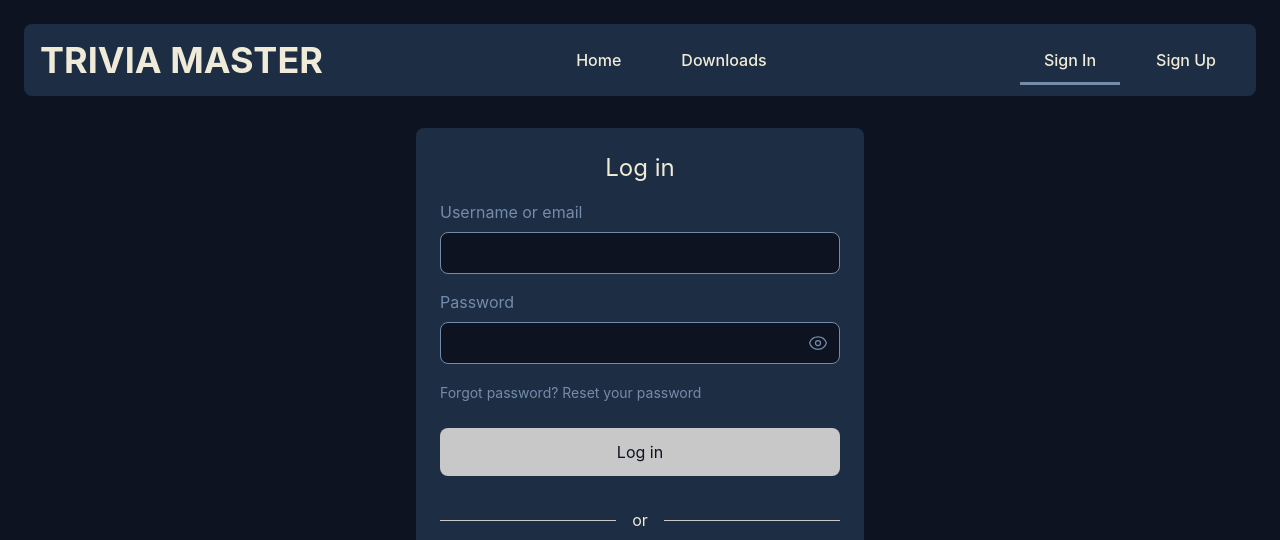
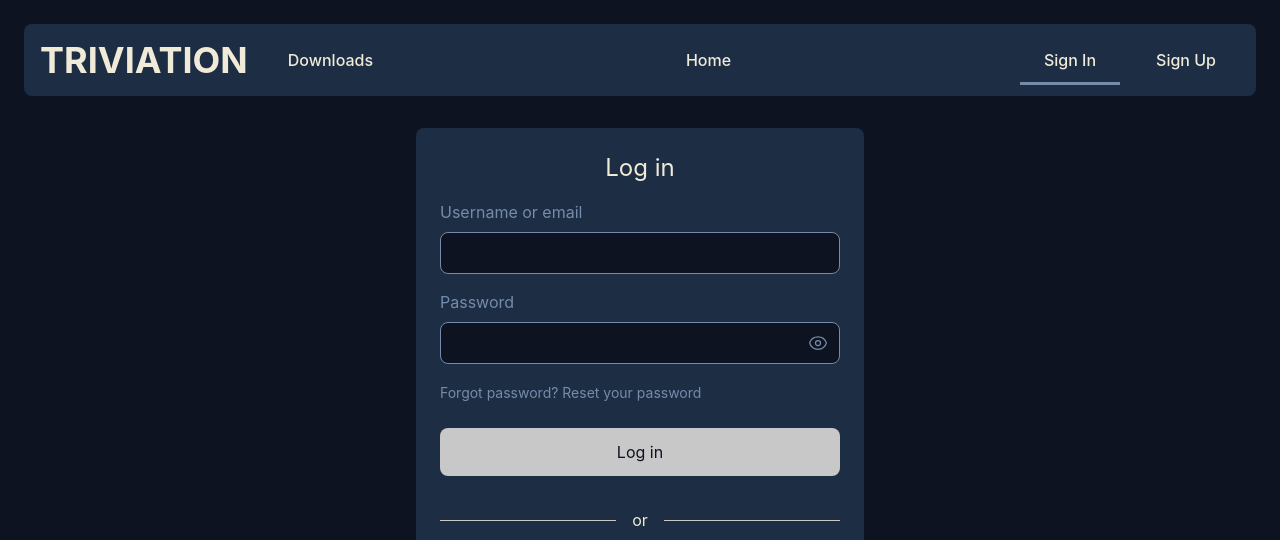
Before and after one commit to CrystalPT/Trivation, a plain HTML site: page login.html in a window 1280 px wide. Shown: the top 540 px of the page. Drawn offline with nearby package versions, Linux system fonts and the light colour scheme.

Commit message:
Update login.html

```diff
--- a/login.html
+++ b/login.html
@@ -3,7 +3,7 @@
 <head>
   <meta charset="UTF-8">
   <meta name="viewport" content="width=device-width, initial-scale=1.0">
-  <title>Login - Trivia Master</title>
+  <title>Login - Triviation</title>
 
   <!-- Tailwind CSS for styling -->
   <script src="https://cdn.tailwindcss.com"></script>
@@ -171,21 +171,23 @@
     <!-- Header -->
     <header class="mb-8 p-4 rounded-lg bg-dark-blue">
       <div class="flex flex-col md:flex-row justify-between items-center">
-        <a href="index.html" class="text-4xl font-bold mb-4 md:mb-0 text-cream no-underline">
-          TRIVIA MASTER
-        </a>
+        <div class="flex items-center mb-4 md:mb-0">
+          <a href="index.html" class="text-4xl font-bold text-cream no-underline">
+            TRIVIATION
+          </a>
+          <a
+            href="https://github.com/CrystalPT/Trivation/releases"
+            target="_blank"
+            rel="noopener noreferrer"
+            class="nav-link ml-4"
+          >
+            Downloads
+          </a>
+        </div>
 
         <!-- Navigation buttons with new style -->
         <div class="flex items-center gap-3 mb-4 md:mb-0">
           <a href="index.html" class="nav-link">Home</a>
-          <a
-            href="https://github.com/CrystalPT/Trivation/releases"
-            target="_blank"
-            rel="noopener noreferrer"
-            class="nav-link"
-          >
-            Downloads
-          </a>
         </div>
 
         <!-- User controls -->
```
